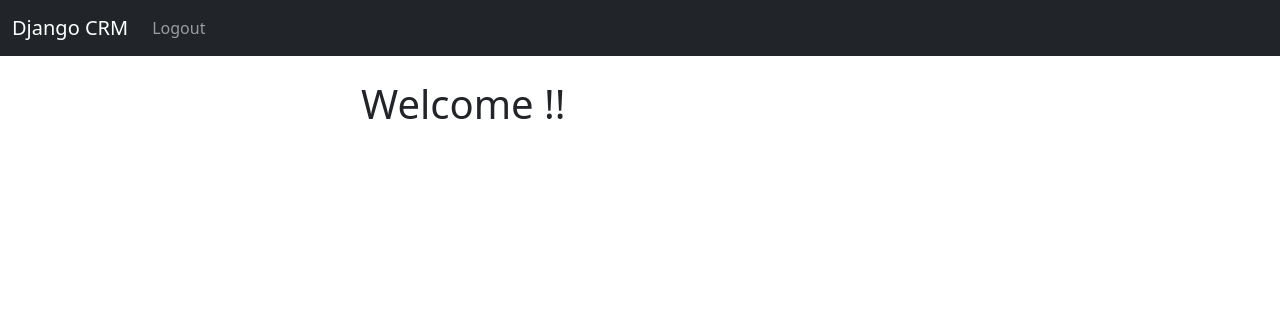
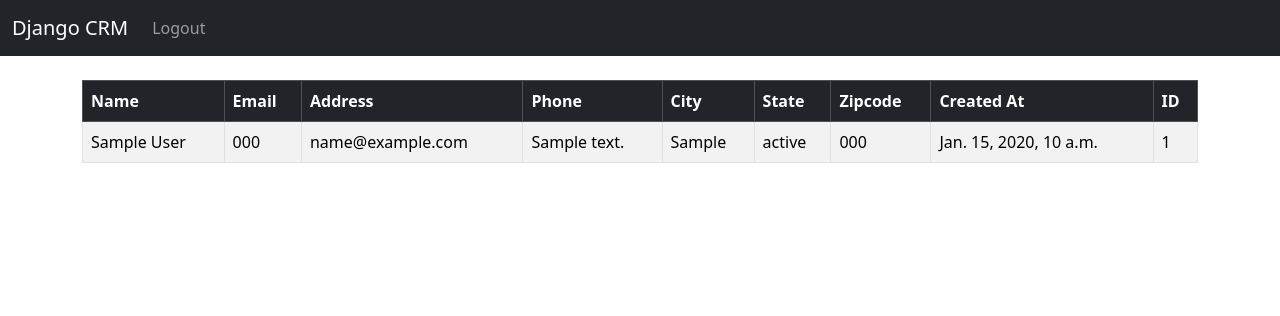
Before and after one commit to Sk-Fardeen-Hossain/djangoCRM, a Django app: page / in a window 1280 px wide. Shown: the top 316 px of the page. Run offline with Django 5.2, Linux system fonts and the light colour scheme; a user stored in the database is signed in; tables that the repository leaves empty hold one stand-in row (values such as "Sample post").

Commit message:
added bootstrap table for record viewing

```diff
--- a/website/templates/home.html
+++ b/website/templates/home.html
@@ -1,9 +1,40 @@
 {% extends 'base.html' %}
 
 {% block content %}
-<div class="col-md-6 offset-md-3">
     {% if user.is_authenticated %}
-    <h1>Welcome !!</h1>
+    <table class="table table-striped table-hover table-bordered">
+      <thead class="table-dark">
+        <tr><!--Column Headings-->
+          <th scope="col">Name</th>
+          <th scope="col">Email</th>
+          <th scope="col">Address</th>
+          <th scope="col">Phone</th>
+          <th scope="col">City</th>
+          <th scope="col">State</th>
+          <th scope="col">Zipcode</th>
+          <th scope="col">Created At</th>
+          <th scope="col">ID</th>
+        </tr>
+      </thead>
+      <tbody>
+          {% if records %}
+          {% for record in records %}
+          <tr><!--Row data-->
+            <td>{{record.first_name}}
+            {{record.last_name}}</td><!--Column data-->
+            <td>{{record.phone}}</td>
+            <td>{{record.email}}</td>
+            <td>{{record.address}}</td>
+            <td>{{record.city}}</td>
+            <td>{{record.state}}</td>
+            <td>{{record.zipcode}}</td>
+            <td>{{record.created_at}}</td>
+            <td>{{record.id}}</td>
+            </tr>
+          {% endfor %}
+          {% endif %}
+      </tbody>
+    </table>
     {% else %}
     <h1>Login</h1>
     <br/>
@@ -20,7 +51,6 @@
             <button type="submit" class="btn btn-secondary">Login</button>
           </form>
     </form>
-</div>
 {% endif %}
 
 
--- a/website/views.py
+++ b/website/views.py
@@ -2,9 +2,11 @@ from django.shortcuts import render, redirect
 from django.contrib.auth import authenticate,login,logout
 from django.contrib import messages
 from .forms import SignUpForm
+from .models import Record
 
 # Create your views here.
 def home(request):
+    records = Record.objects.all()
     #Check to see if logging in
     if request.method == "POST":
         username = request.POST['username']#assign form inputs to variables
@@ -19,7 +21,7 @@ def home(request):
             messages.success(request,"There was an error logging in, Please try again...")
             return redirect('home')
     else:
-        return render(request, 'home.html',{})
+        return render(request, 'home.html',{'records':records})
 def login_user(request):
     pass
 def logout_user(request):
```
